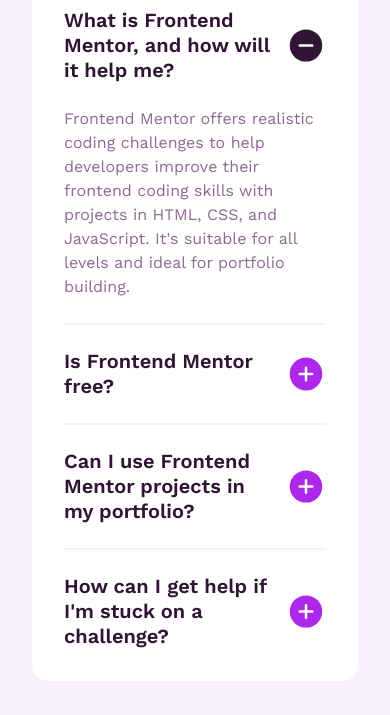
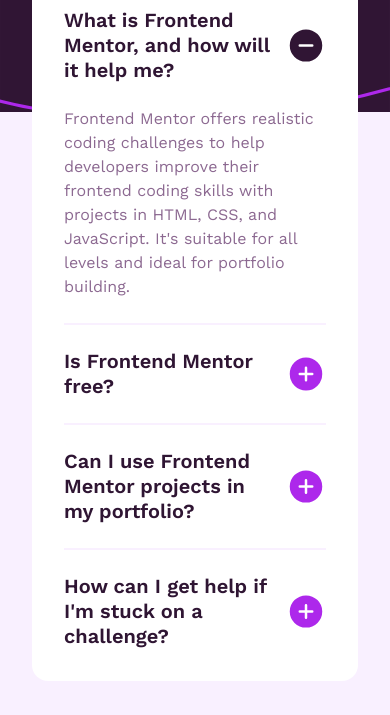
Before and after one commit to code269/fem-faq-accordion, a plain HTML site: page index.html in a window 390 px wide. Shown: the part 129-844 px from the top of the page. Drawn offline with nearby package versions, Linux system fonts and the light colour scheme.

Commit message:
feat: add responsive background image

```diff
--- a/styles.css
+++ b/styles.css
@@ -47,10 +47,22 @@
 
   font-family: 'Work Sans', sans-serif;
   background-color: var(--clr-purple-100);
+  background-image: url(./assets/images/background-pattern-mobile.svg);
+  background-repeat: no-repeat;
+  /* background-size: auto 30%; */
+  background-size: 100% auto;
+  background-position: top center;
+
+  /* Apply clamp instead? */
+
+  @media (min-width: 600px) {
+    background-image: url(./assets/images/background-pattern-desktop.svg);
+    background-size: auto 40%;
+  }
 }
 
 main {
-  margin-inline: var(--space-lg);
+  margin: var(--space-lg);
   padding: 0.5em var(--space-lg);
   max-inline-size: 38em;
   background-color: var(--clr-white);
```
